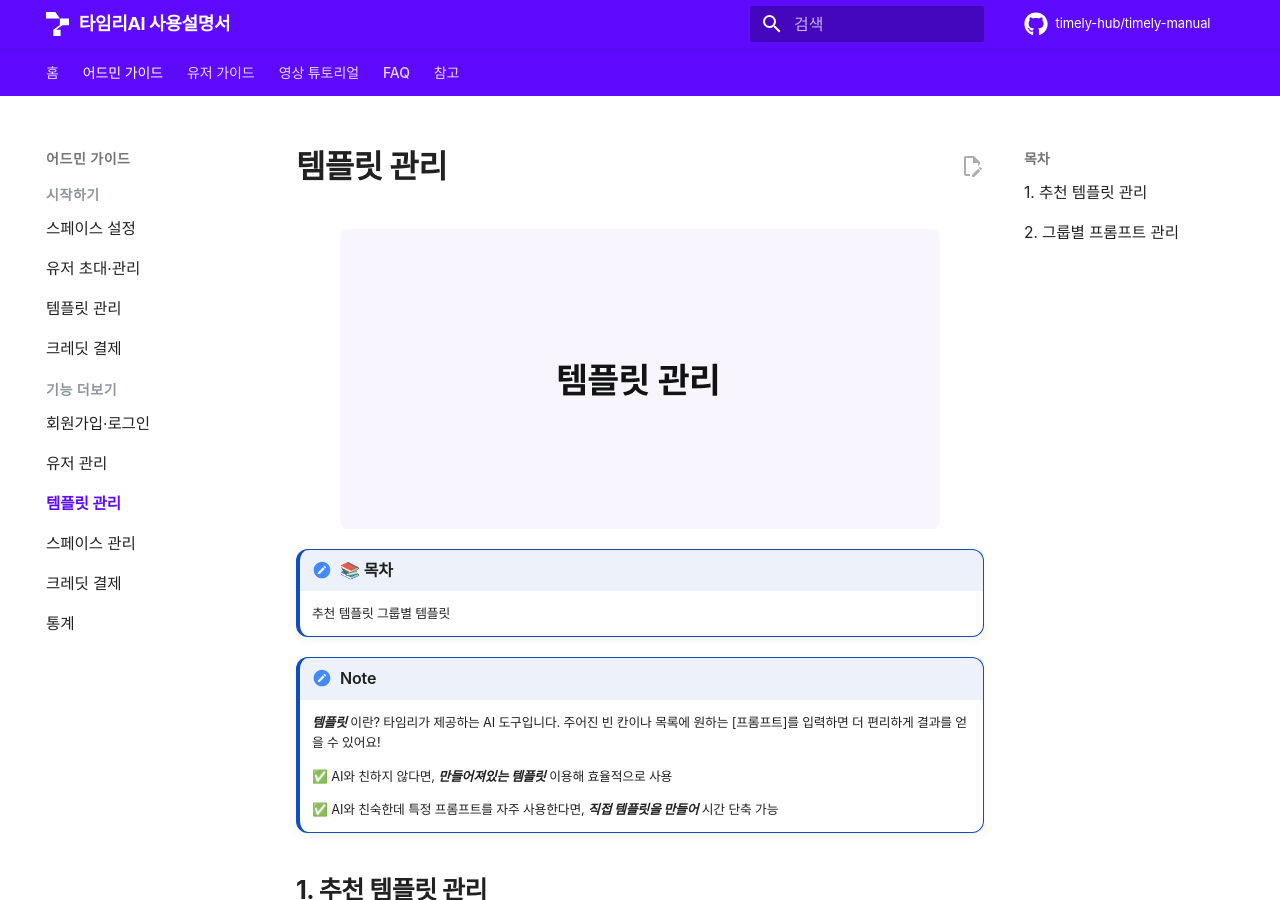
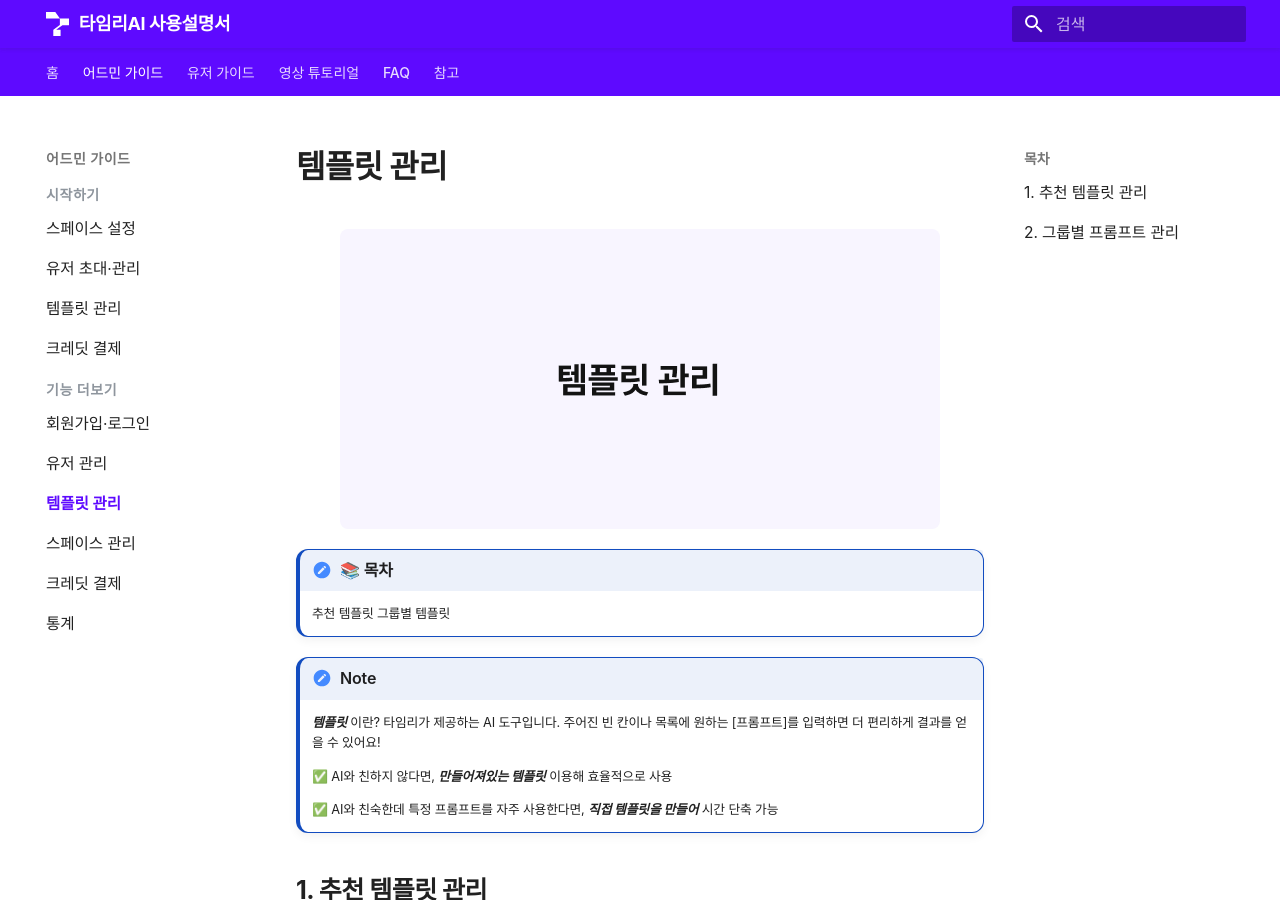
Before and after one commit to timely-hub/timely-manual, an MkDocs documentation site: the page built from docs/admin/reference/template-management.md, in a window 1280 px wide and 900 px high. Built offline with MkDocs 1.6.1 and Material for MkDocs 9.7.7, drawn with Linux system fonts in a browser that asks for light colours; some web fonts are replaced; comment, search, counter and statistics services are not loaded.

Commit message:
chore(theme): remove GitHub repo link and edit action from header
Co-Authored-By: Claude Opus 4.8 <noreply@anthropic.com>

```diff
--- a/mkdocs.yml
+++ b/mkdocs.yml
@@ -1,9 +1,6 @@
 site_name: 타임리AI 사용설명서
 site_description: Timely AI 서비스 사용설명서
 site_url: https://timely-hub.github.io/timely-manual/
-repo_url: https://github.com/timely-hub/timely-manual
-repo_name: timely-hub/timely-manual
-edit_uri: edit/master/docs/
 
 nav:
   - 홈: index.md
@@ -59,7 +56,6 @@ theme:
     - search.suggest
     - search.highlight
     - content.code.copy
-    - content.action.edit
     - toc.follow
   # Light only — matches the Timely service. No toggle, no OS-preference detection,
   # so the look stays consistent across visits / users / system settings.
@@ -71,8 +67,6 @@ theme:
   font:
     text: Pretendard
     code: JetBrains Mono
-  icon:
-    repo: fontawesome/brands/github
 
 extra_css:
   - assets/css/brand.css
```
